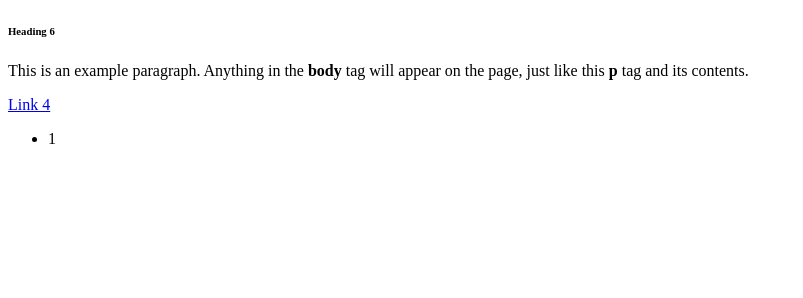
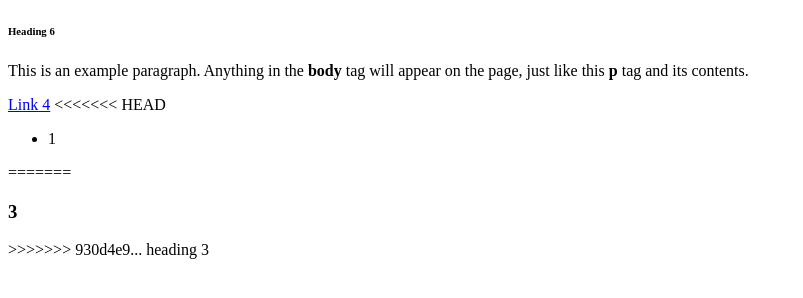
Before and after one commit to DrobnjakS18/Test-Projext, a plain HTML site: page index.html in a window 1280 px wide. Shown: the whole page, without its empty margins (0-803 px from the left). Drawn offline with Linux system fonts and the light colour scheme.

```diff
--- a/index.html
+++ b/index.html
@@ -8,9 +8,13 @@
     <h6>Heading 6</h6>
     <p>This is an example paragraph. Anything in the <strong>body</strong> tag will appear on the page, just like this <strong>p</strong> tag and its contents.</p>
     <a href="#">Link 4</a>
+<<<<<<< HEAD
     <ul>
       <li>1</li>
     </ul>
+=======
+    <h3>3</h3>
+>>>>>>> 930d4e9... heading 3
     <script src="js/script.js"></script>
   </body>
 </html>
```
